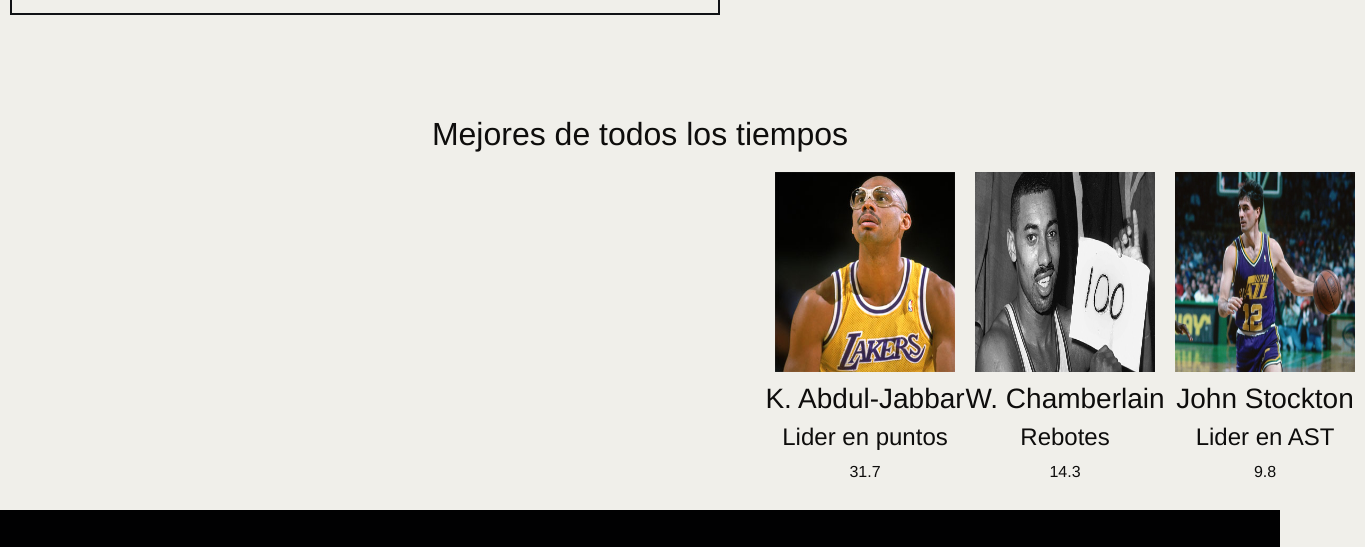
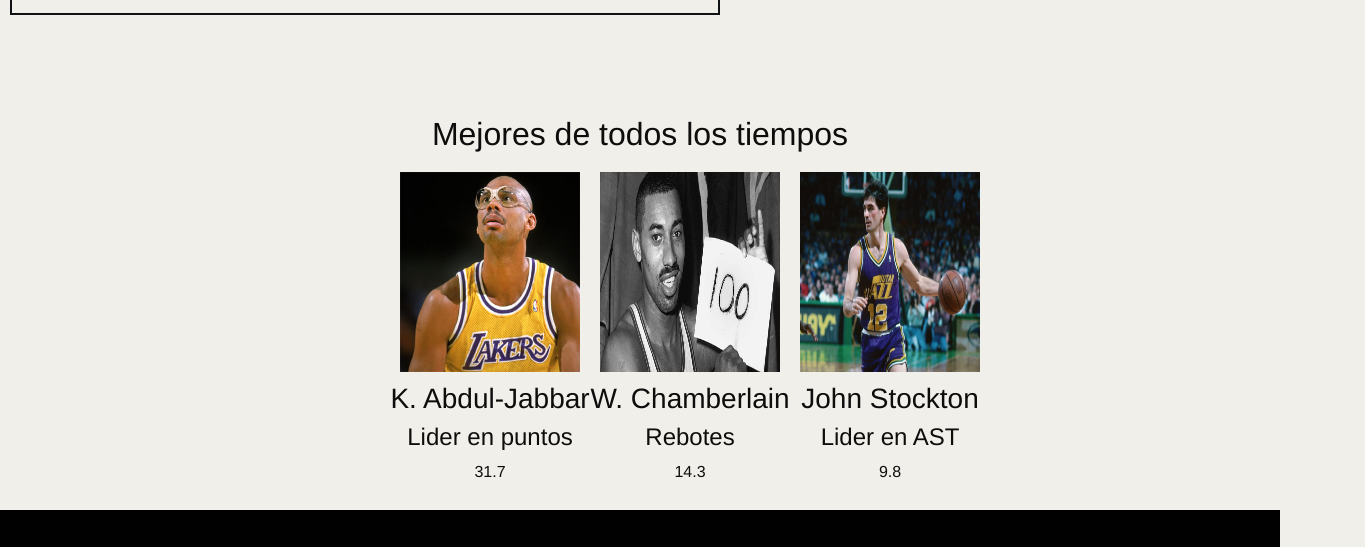
Before and after one commit to lukitasrex/PROYECTO-FINAL, a plain HTML site: page index.html in a window 1280 px wide. Shown: the part 1818-2365 px from the top of the page, 1365 px wide, since content can reach past the window. Drawn offline with nearby package versions, Linux system fonts and the light colour scheme; a web font is replaced by a local one.

Commit message:
mas cambios

```diff
--- a/css/Pfinal.css
+++ b/css/Pfinal.css
@@ -346,14 +346,13 @@
     grid-area: mejores;
     background-color: #f0efea;
     margin-top: 100px;
-    text-align: center;
-    align-items: center;
-    justify-content: center;
+
 }
 .estadistica-historica {
     display: inline-block;
     text-align: center;
     align-items: center;
+    width: 1000px;
     justify-content: center;
     background-color: #f0efea;
 }
```
